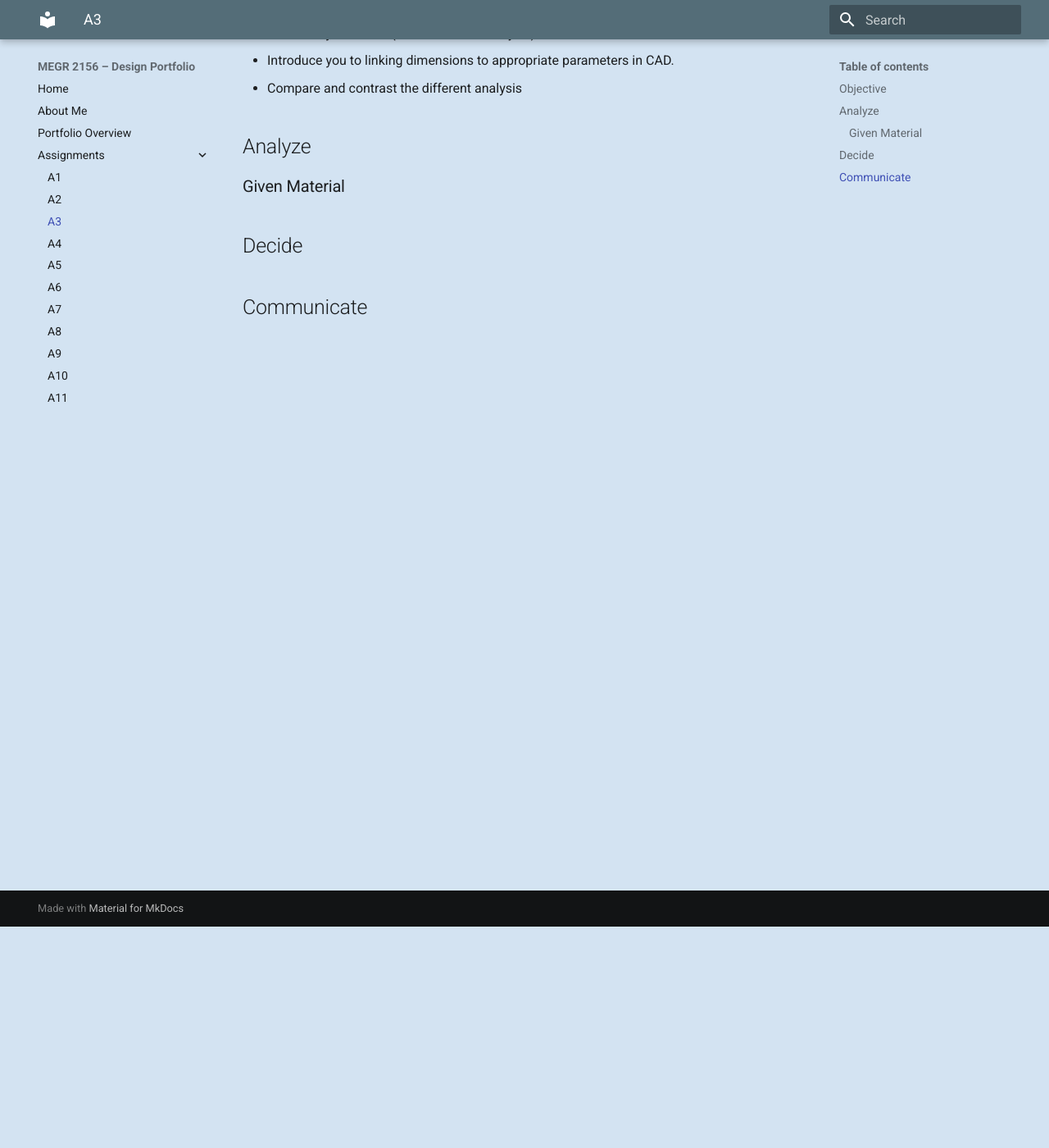
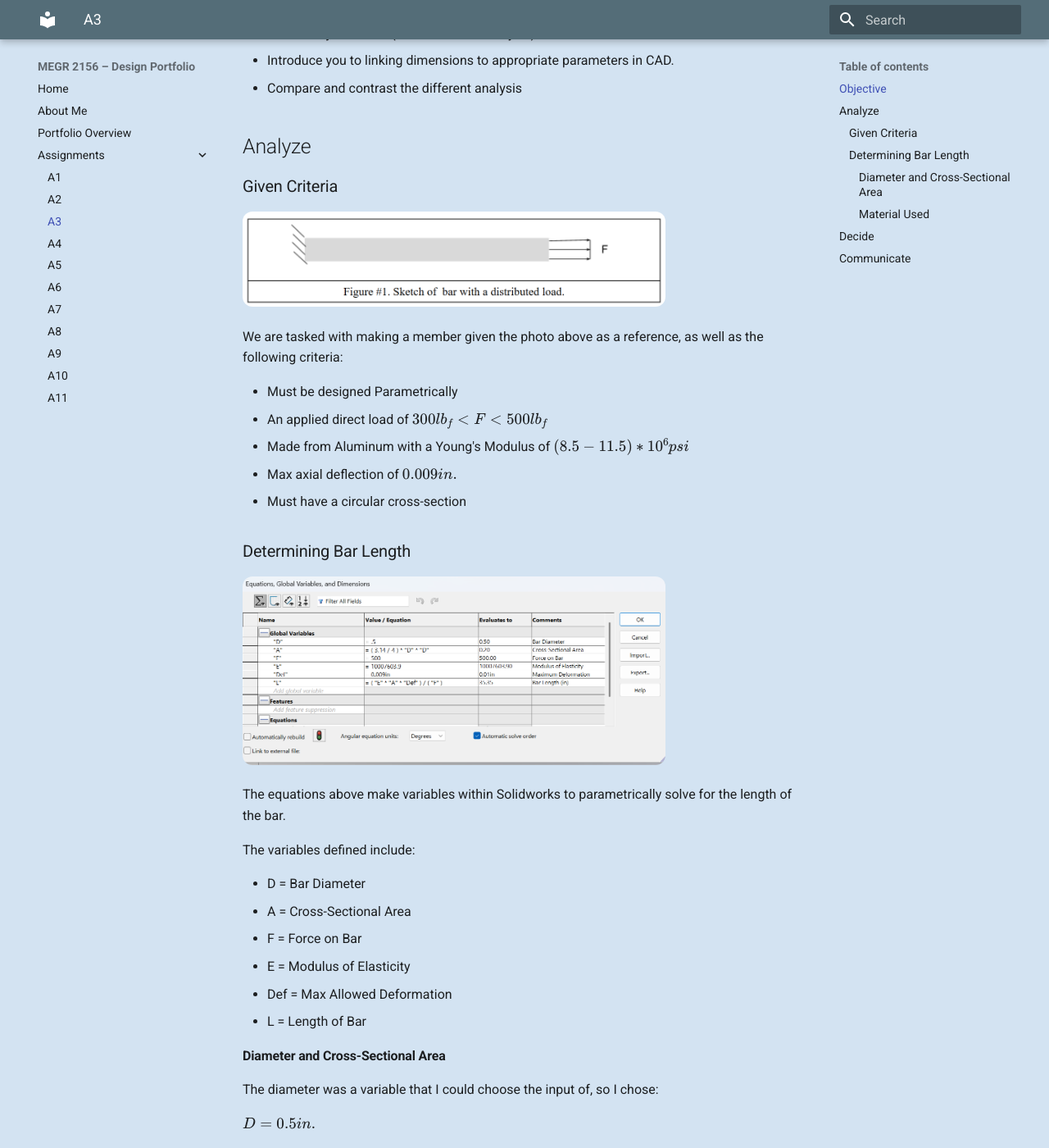
Before and after one commit to Noah-DiMenna/megr2156-portfolio, an MkDocs documentation site: the page built from docs/assignments/A03/index.md, in a window 1280 px wide and 1400 px high, scrolled down 270 px. Shown: the whole window at 82% size. Built offline with MkDocs 1.6.1 and Material for MkDocs 9.7.7, drawn with Linux system fonts in a browser that asks for light colours; some of the changed text lies outside the part shown.

Commit message:
Revise analysis section with criteria and material info
Updated the analysis section to include given criteria and material specifications for the assignment.

```diff
--- a/docs/assignments/A03/index.md
+++ b/docs/assignments/A03/index.md
@@ -10,7 +10,64 @@
 
 ## Analyze
 
-### Given Material
+### Given Criteria
+
+<img src="A3-Given-Layout.png" style="border-radius: 12px; width: 75%;">
+
+We are tasked with making a member given the photo above as a reference, as well as the following criteria:
+
+- Must be designed Parametrically
+- An applied direct load of $300lb_{f}<F<500lb_{f}$
+- Made from Aluminum with a Young's Modulus of $(8.5-11.5)*10^6 psi$
+- Max axial deflection of $0.009in.$
+- Must have a circular cross-section
+
+### Determining Bar Length
+
+<img src="A3-Para-Equations.png" style="border-radius: 12px; width: 75%;">
+
+The equations above make variables within Solidworks to parametrically solve for the length of the bar.
+
+The variables defined include:
+
+- D = Bar Diameter
+- A = Cross-Sectional Area
+- F = Force on Bar
+- E = Modulus of Elasticity
+- Def = Max Allowed Deformation
+- L = Length of Bar
+
+#### Diameter and Cross-Sectional Area
+
+The diameter was a variable that I could choose the input of, so I chose:
+
+$D=0.5in.$
+
+Using the diameter, we can find the cross sectional area, which gives us:
+
+$A=
+
+
+
+
+
+#### Material Used
+
+I chose to use 1060 Alloy under the Aluminum Alloys tab of Solidworks material library
+
+<img src="A3-Material.png" style="border-radius: 12px; width: 75%;">
+
+As shown in the photo above we find that:
+
+$E=10007603.9psi$
+
+This value falls into the range given at the beginning of the assignment.
+
+
+
+
+
+
 
 
 
```
